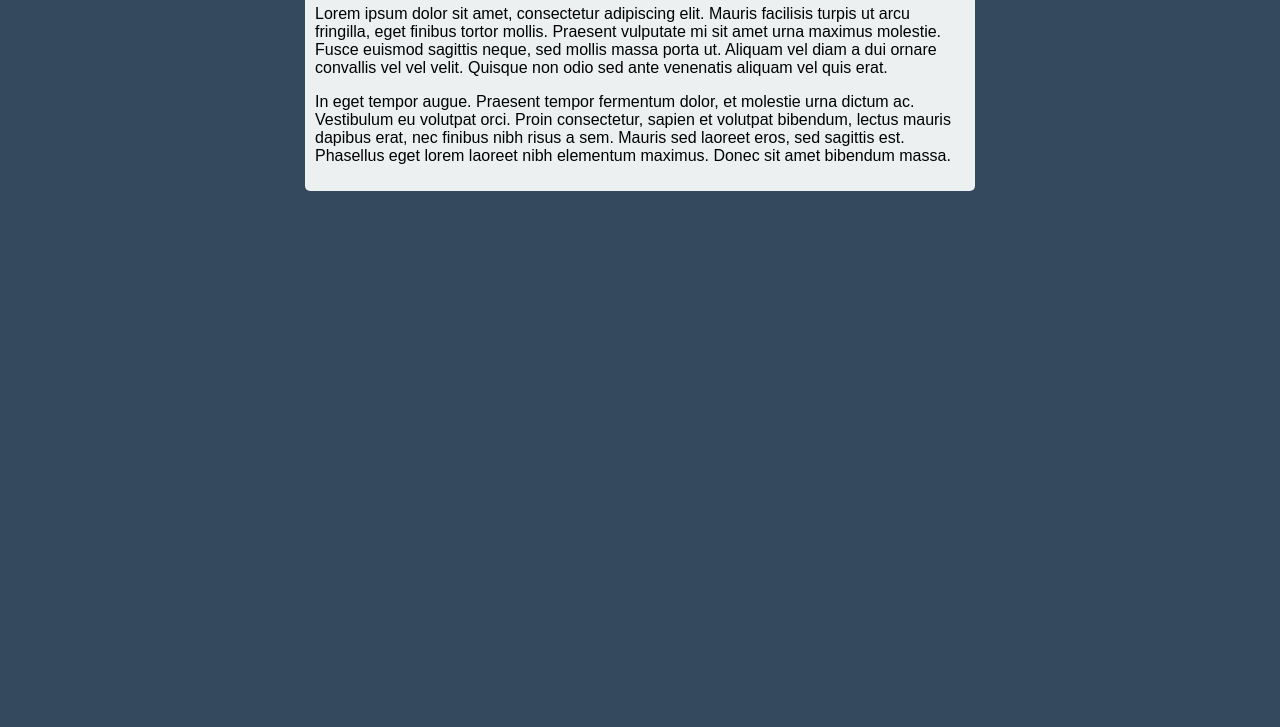
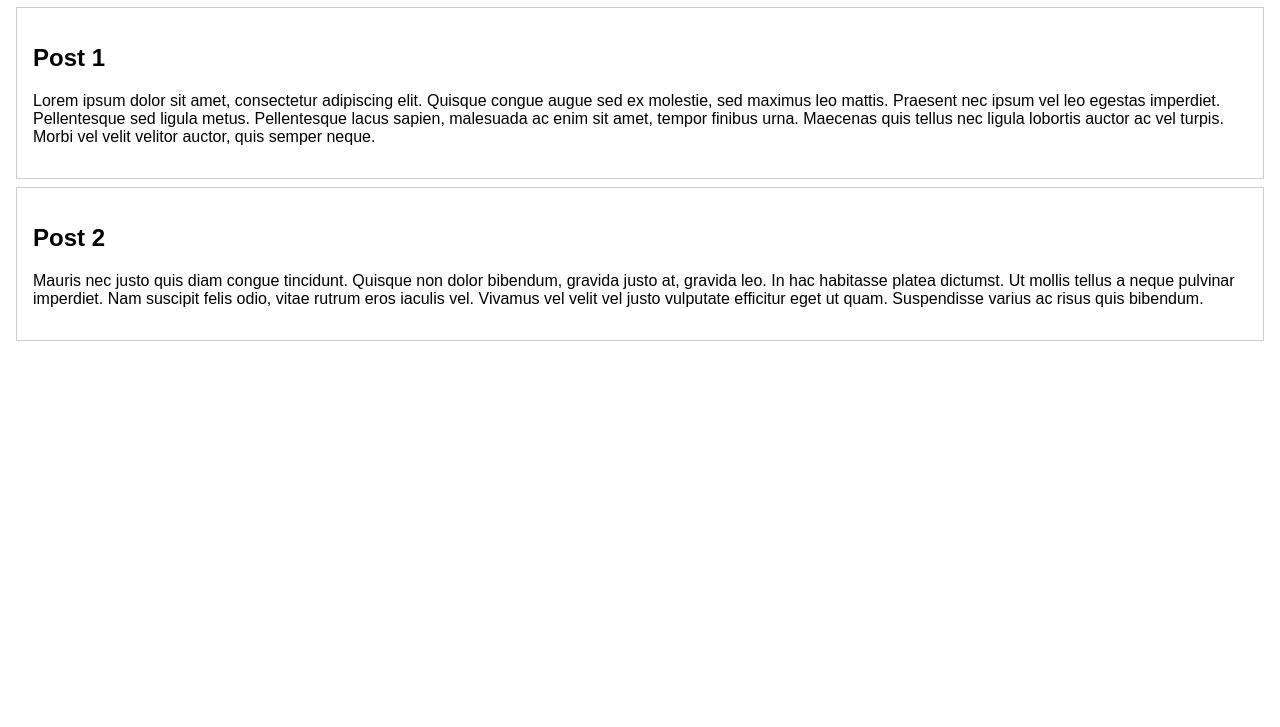
Before and after one commit to arisnacg/openai-electron-cli, a website: page electron_app/src/index.html in a window 1280 px wide. Shown: the part 73-800 px from the top of the page. Drawn offline with Linux system fonts and the light colour scheme.

Commit message:
update documentation

```diff
--- a/electron_app/src/index.html
+++ b/electron_app/src/index.html
@@ -1,31 +1,31 @@
 
 
+<!DOCTYPE html>
 <html>
     <head>
-<title>My simple blog</title>
+        <title>My Simple Blog</title>
         <style>
-body {background: #34495e;
-  font-family: arial;}
-.post {background: #ecf0f1;
-  padding: 10px;
-  border-radius: 5px;
-  margin-top:20px;
-  width: 650px;
-  height: auto;
-  margin-left: auto;
-  margin-right: auto;}
-.post h2{
-  margin-top: 0;
+            body {
+                font-family: 'Arial';
+            }
+            .blog-post {
+                border: 1px solid #cccccc;
+                padding: 16px;
+                margin: 8px;
             }
         </style>
     </head>
     <body>
+        <h1>My Simple Blog</h1>
 
-<div class="post">
-  <h2>My first blog post</h2>
-  <p>Lorem ipsum dolor sit amet, consectetur adipiscing elit. Mauris facilisis turpis ut arcu fringilla, eget finibus tortor mollis. Praesent vulputate mi sit amet urna maximus molestie. Fusce euismod sagittis neque, sed mollis massa porta ut. Aliquam vel diam a dui ornare convallis vel vel velit. Quisque non odio sed ante venenatis aliquam vel quis erat.</p>
-  <p>In eget tempor augue. Praesent tempor fermentum dolor, et molestie urna dictum ac. Vestibulum eu volutpat orci. Proin consectetur, sapien et volutpat bibendum, lectus mauris dapibus erat, nec finibus nibh risus a sem. Mauris sed laoreet eros, sed sagittis est. Phasellus eget lorem laoreet nibh elementum maximus. Donec sit amet bibendum massa.</p>
+        <div class="blog-post">
+            <h2>Post 1</h2>
+            <p>Lorem ipsum dolor sit amet, consectetur adipiscing elit. Quisque congue augue sed ex molestie, sed maximus leo mattis. Praesent nec ipsum vel leo egestas imperdiet. Pellentesque sed ligula metus. Pellentesque lacus sapien, malesuada ac enim sit amet, tempor finibus urna. Maecenas quis tellus nec ligula lobortis auctor ac vel turpis. Morbi vel velit velitor auctor, quis semper neque.</p>
         </div>
 
+        <div class="blog-post">
+            <h2>Post 2</h2>
+            <p>Mauris nec justo quis diam congue tincidunt. Quisque non dolor bibendum, gravida justo at, gravida leo. In hac habitasse platea dictumst. Ut mollis tellus a neque pulvinar imperdiet. Nam suscipit felis odio, vitae rutrum eros iaculis vel. Vivamus vel velit vel justo vulputate efficitur eget ut quam. Suspendisse varius ac risus quis bibendum.</p>
+        </div>
     </body>
 </html>
--- a/package.json
+++ b/package.json
@@ -1,6 +1,6 @@
 {
   "name": "openai-electron-cli",
-  "version": "1.1.0",
+  "version": "1.1.1",
   "description": "Command line tool to generate Electron application with OpenAI API",
   "repository": "https://github.com/arisnacg/openai-electron-cli.git",
   "engines": {
--- a/src/index.ts
+++ b/src/index.ts
@@ -18,7 +18,7 @@ const program = new Command()
 program
   .name("OpenAI Electron CLI")
   .description(`OpenAI Electron Generator Command Line Tool`)
-  .version("1.1.0")
+  .version("1.1.1")
 
 // install electron depedencies
 program
```
Also changed, not shown: README.md, dist/index.js, dist/lib.js, images/demo.gif (added), 2 other files. Lines whose indentation alone changed are shown as unchanged.
